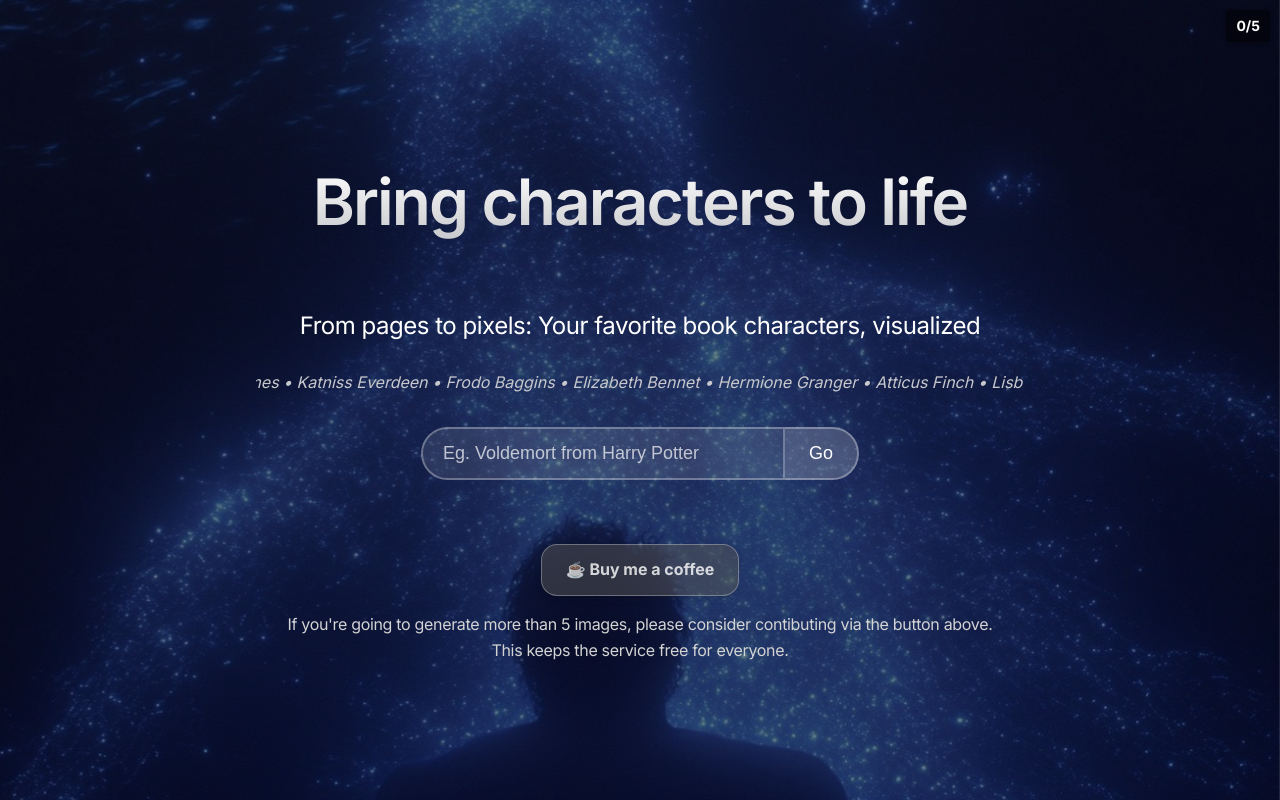
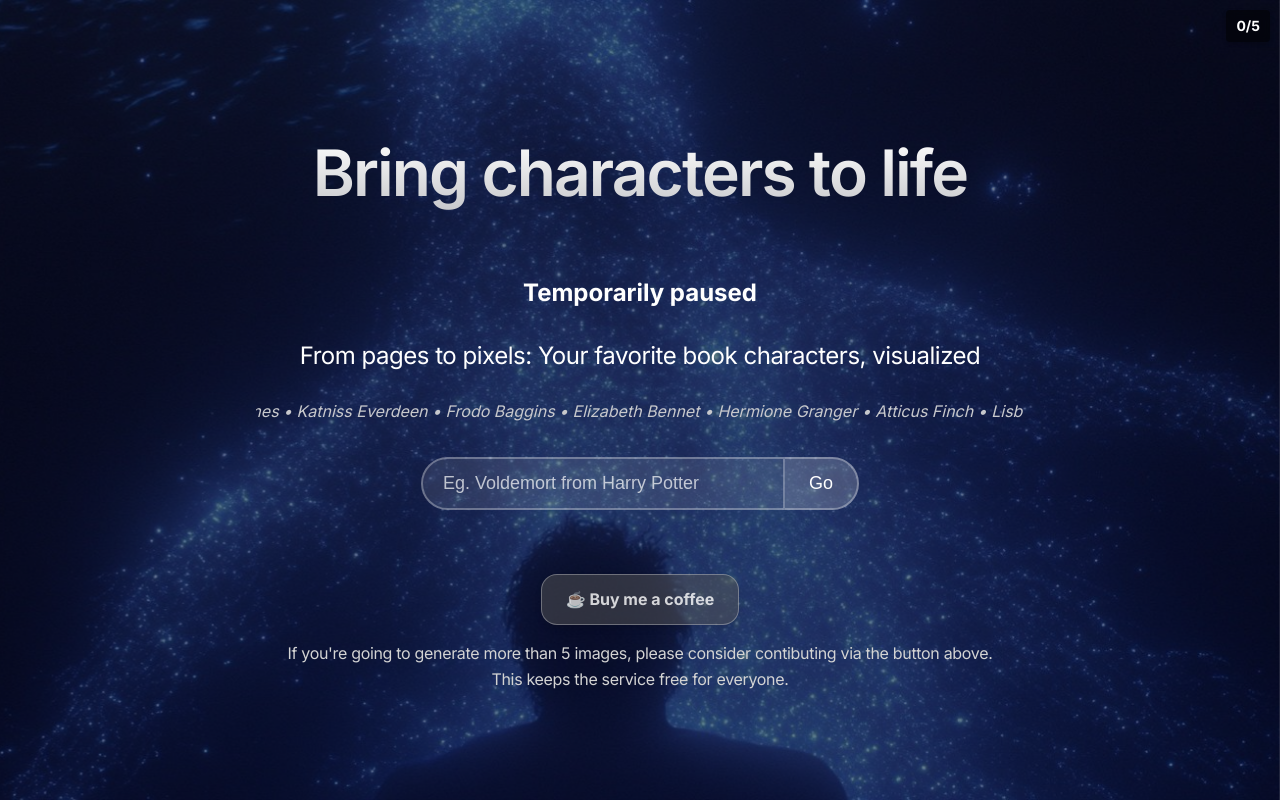
Before and after one commit to greg-maceachern12/characterGen, a plain HTML site: page index.html in a window 1280 px wide. Drawn offline with Linux system fonts and the light colour scheme.

Commit message:
Update index.html

```diff
--- a/index.html
+++ b/index.html
@@ -50,6 +50,7 @@
       <div class="video-overlay">
         <main class="main-content">
           <h1>Bring characters to life</h1>
+          <h2>Temporarily paused </h2>
           <p>From pages to pixels: Your favorite book characters, visualized</p>
 
           <div class="scrolling-text">
```
